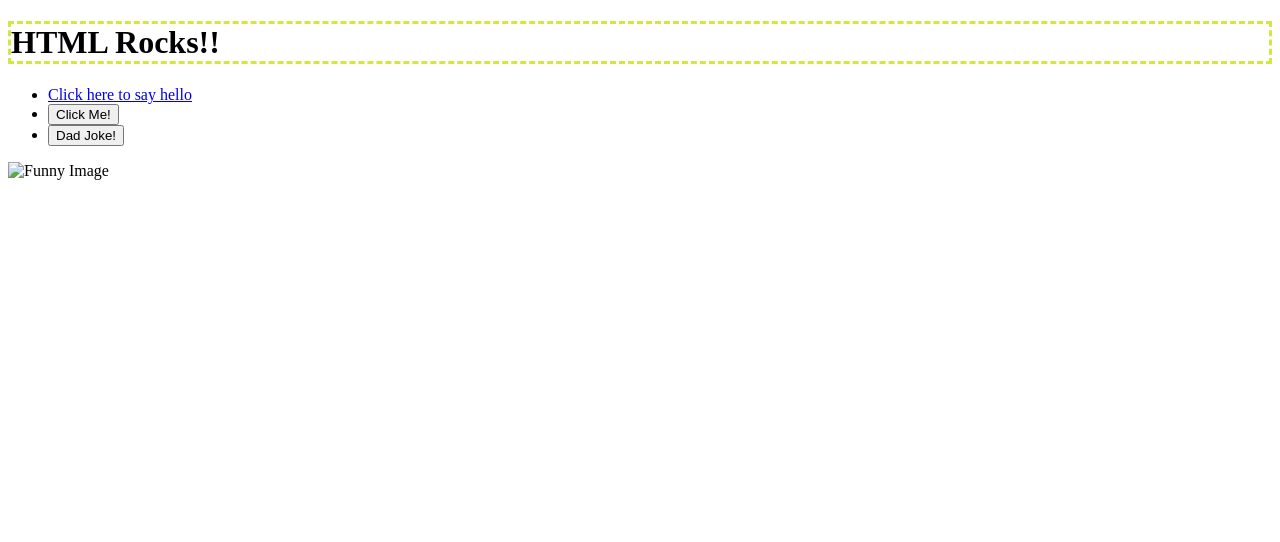
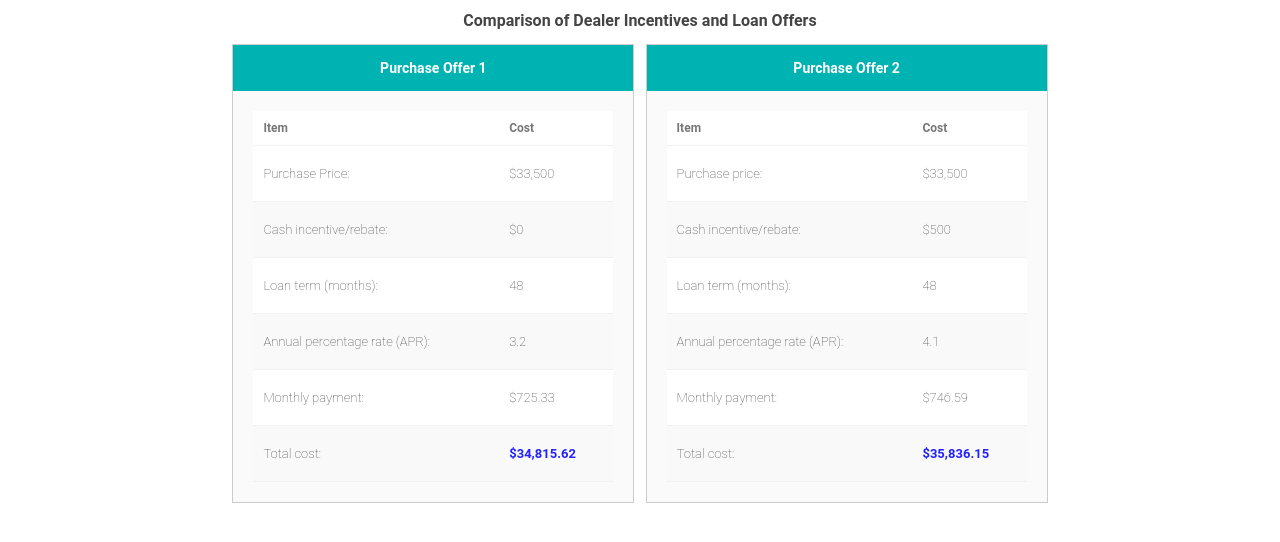
Before and after one commit to ashleyfeiling/6.04-Lab---Advanced-CSS, a website: page index.html in a window 1280 px wide. Drawn offline with Linux system fonts and the light colour scheme; files that its build step writes are made by us from their sources.

Commit message:
Lab 6 Complete

```diff
--- a/index.html
+++ b/index.html
@@ -3,23 +3,64 @@
 
 <head>
   <meta charset="utf-8">
-  <title>CS208 - Starter Code (UPDATE ME)!</title>
+  <title>Dealer Comparison</title>
   <meta name="description" content="">
   <meta name="viewport" content="width=device-width, initial-scale=1">
   <link rel="stylesheet" href="style.css">
 </head>
 
 <body>
-  <h1>HTML Rocks!!</h1>
-  <ul>
-  <li><a href="/hello">Click here to say hello</a></li>
-  <li><button id="hello-link">Click Me!</button></li>
-  <li><button id="joke-button">Dad Joke!</button></li>
-  <script src="script.js"></script>
-  </ul>
-  <img src="funny.png" alt="Funny Image" width="300" height="200">
+  <h1 class="comparison-heading">Comparison of Dealer Incentives and Loan Offers</h1>
+  <div class="container">
+    <section class="offer">
+      <h2 class="offer-title">Purchase Offer 1</h2>
+      <div class="offer-contents">
+        <table>
+          <thead>
+            <tr>
+              <th>Item</th>
+              <th>Cost</th>
+            </tr>
+          </thead>
+          <tbody>
+            <tr><td>Purchase Price:</td><td>$33,500</td></tr>
+            <tr><td>Cash incentive/rebate:</td><td>$0</td></tr>
+            <tr><td>Loan term (months):</td><td>48</td></tr>
+            <tr><td>Annual percentage rate (APR):</td><td>3.2</td></tr>
+            <tr><td>Monthly payment:</td><td>$725.33</td></tr>
+            <tr>
+              <td>Total cost:</td>
+              <td class="final-value">$34,815.62</td>
+            </tr>
+          </tbody>
+        </table>
+      </div>
+    </section>
 
-  <h2 id="joke-display"></h2>
+    <section class="offer">
+      <h2 class="offer-title">Purchase Offer 2</h2>
+      <div class="offer-contents">
+        <table>
+          <thead>
+            <tr>
+              <th>Item</th>
+              <th>Cost</th>
+            </tr>
+          </thead>
+          <tbody>
+            <tr><td>Purchase price:</td><td>$33,500</td></tr>
+            <tr><td>Cash incentive/rebate:</td><td>$500</td></tr>
+            <tr><td>Loan term (months):</td><td>48</td></tr>
+            <tr><td>Annual percentage rate (APR):</td><td>4.1</td></tr>
+            <tr><td>Monthly payment:</td><td>$746.59</td></tr>
+            <tr>
+              <td>Total cost:</td>
+              <td class="final-value">$35,836.15</td>
+            </tr>
+          </tbody>
+        </table>
+      </div>
+    </section>
+  </div>
 </body>
-
 </html>
```
Also changed, not shown: dist/style.css, 1 other file.
